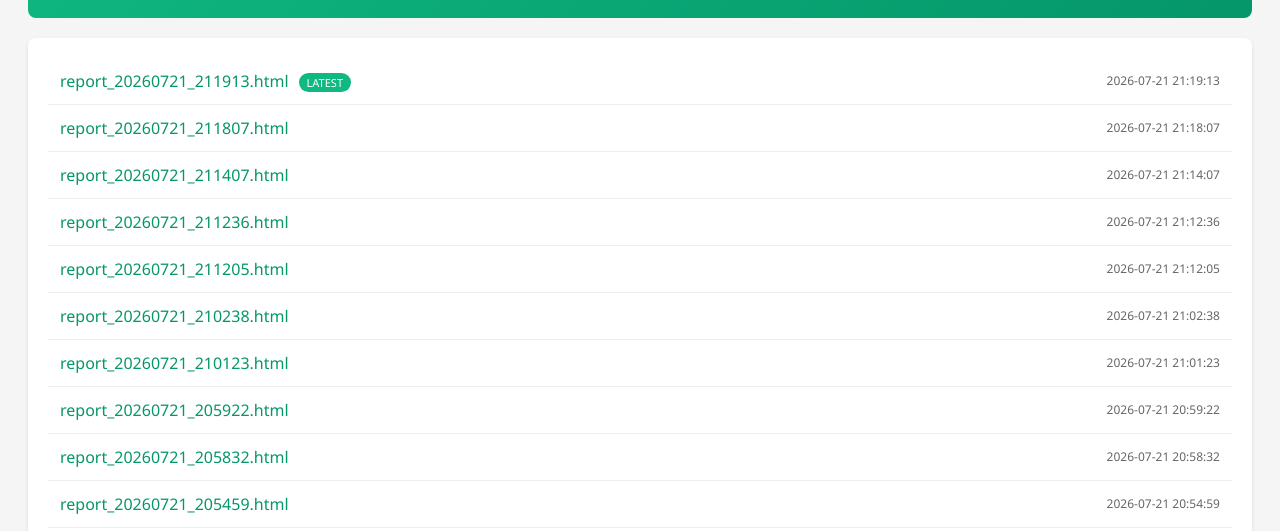
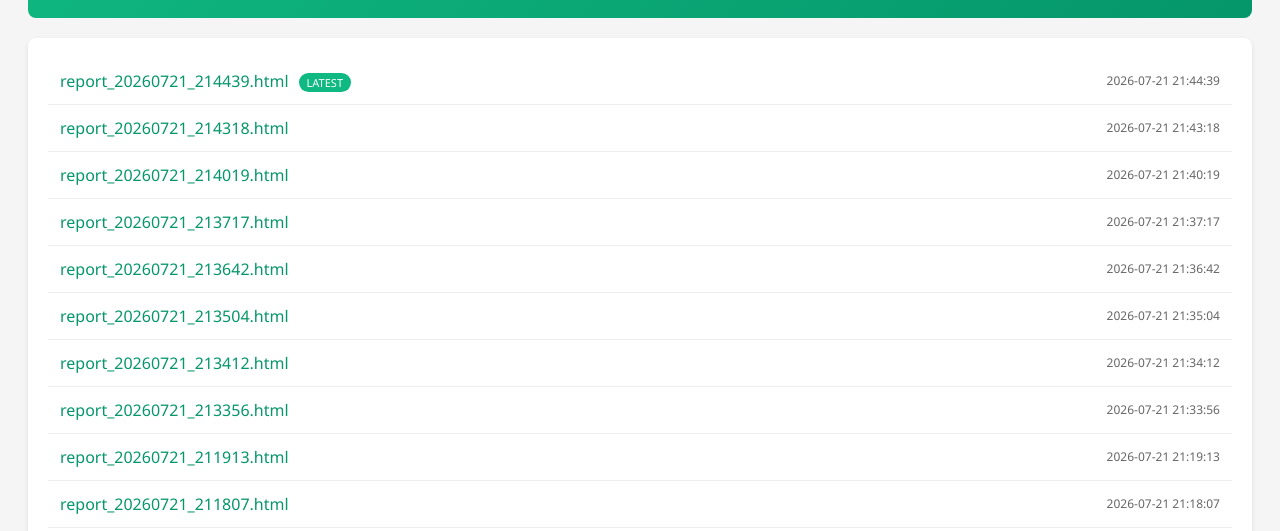
Before and after one commit to prasanthethiraj19/LearningPlaywrightFundamentals2x, a website: page Custom Report/history.html in a window 1280 px wide. Shown: the part 174-705 px from the top of the page. Drawn offline with Linux system fonts and the light colour scheme.

```diff
--- a/Custom Report/history.html
+++ b/Custom Report/history.html
@@ -19,7 +19,39 @@
     <div class="header"><h1>📊 Report History</h1><p>Playwright Framework</p></div>
     <div class="report-list">
         <div class="report-item">
-                <a href="report_20260721_211913.html" class="report-link">report_20260721_211913.html<span class="latest-badge">LATEST</span></a>
+                <a href="report_20260721_214439.html" class="report-link">report_20260721_214439.html<span class="latest-badge">LATEST</span></a>
+                <span class="report-date">2026-07-21 21:44:39</span>
+            </div>
+<div class="report-item">
+                <a href="report_20260721_214318.html" class="report-link">report_20260721_214318.html</a>
+                <span class="report-date">2026-07-21 21:43:18</span>
+            </div>
+<div class="report-item">
+                <a href="report_20260721_214019.html" class="report-link">report_20260721_214019.html</a>
+                <span class="report-date">2026-07-21 21:40:19</span>
+            </div>
+<div class="report-item">
+                <a href="report_20260721_213717.html" class="report-link">report_20260721_213717.html</a>
+                <span class="report-date">2026-07-21 21:37:17</span>
+            </div>
+<div class="report-item">
+                <a href="report_20260721_213642.html" class="report-link">report_20260721_213642.html</a>
+                <span class="report-date">2026-07-21 21:36:42</span>
+            </div>
+<div class="report-item">
+                <a href="report_20260721_213504.html" class="report-link">report_20260721_213504.html</a>
+                <span class="report-date">2026-07-21 21:35:04</span>
+            </div>
+<div class="report-item">
+                <a href="report_20260721_213412.html" class="report-link">report_20260721_213412.html</a>
+                <span class="report-date">2026-07-21 21:34:12</span>
+            </div>
+<div class="report-item">
+                <a href="report_20260721_213356.html" class="report-link">report_20260721_213356.html</a>
+                <span class="report-date">2026-07-21 21:33:56</span>
+            </div>
+<div class="report-item">
+                <a href="report_20260721_211913.html" class="report-link">report_20260721_211913.html</a>
                 <span class="report-date">2026-07-21 21:19:13</span>
             </div>
 <div class="report-item">
```
Also changed, not shown: Custom Report/index.html (+2 -2 lines), tests/Daily_Task/July_21_Task-1.spec.ts (+2 -0 lines), README.md.
